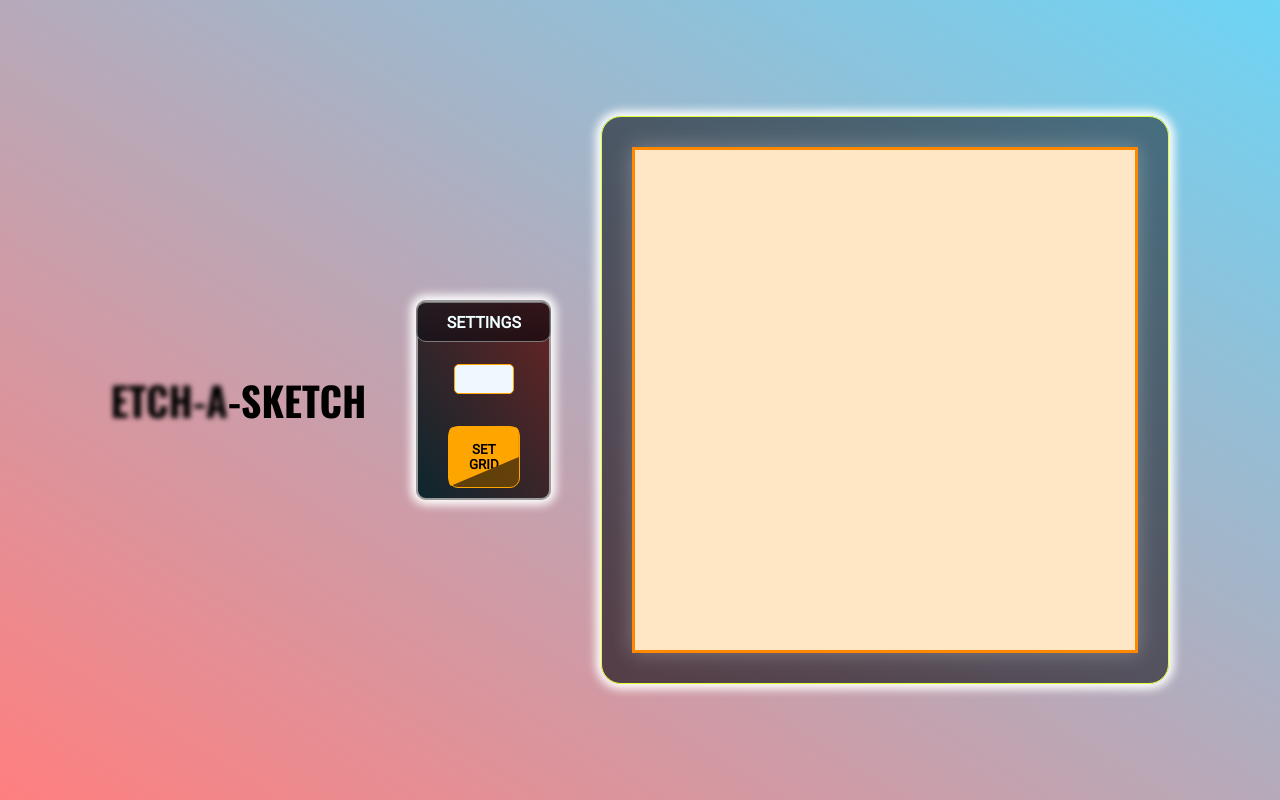
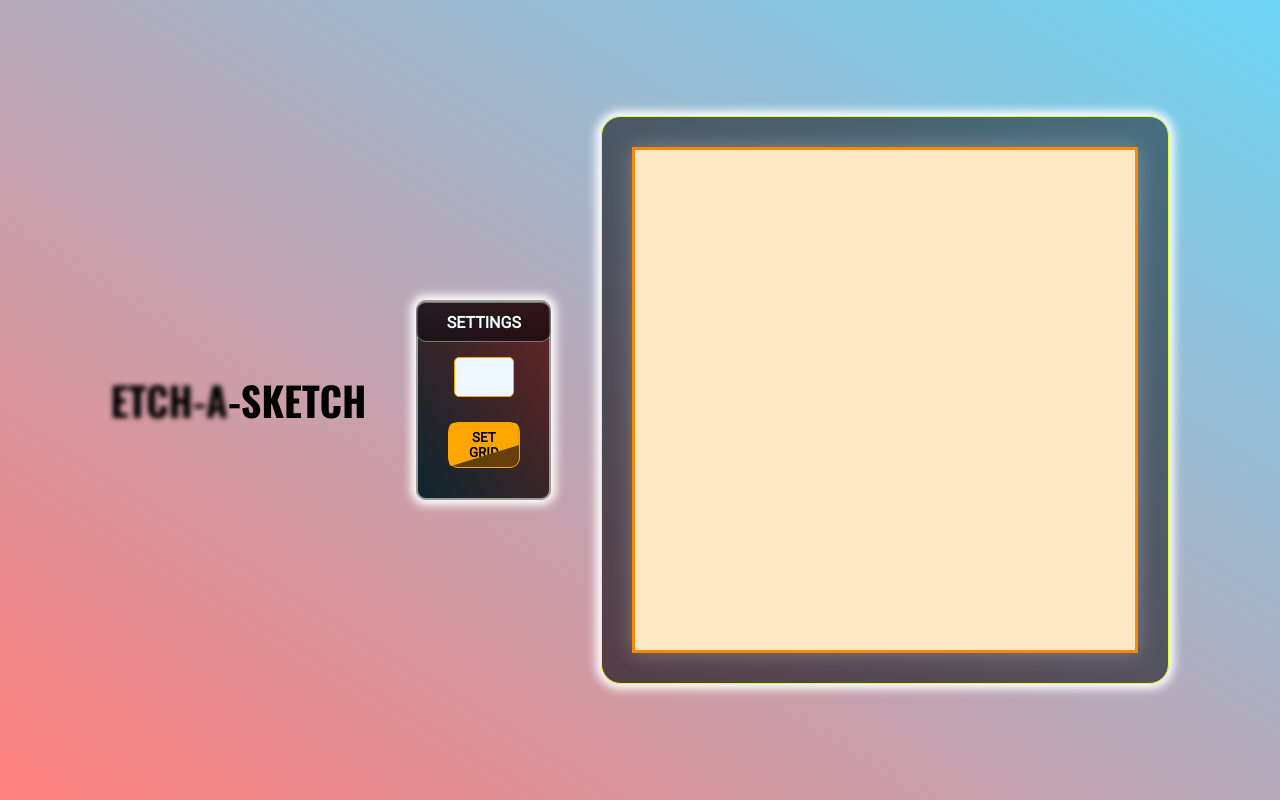
Before and after one commit to KelCapiten/etch-a-sketch, a plain HTML site: page index.html in a window 1280 px wide. Drawn offline with nearby package versions, Linux system fonts and the light colour scheme.

Commit message:
ADJUST SETTINGS MARGIN AND PADDING

```diff
--- a/stylesheet.css
+++ b/stylesheet.css
@@ -60,9 +60,8 @@
 .settings {
     display: flex;
     flex-direction: column;
-    justify-content: space-between;
+    justify-content: flex-start;
     align-items: center;
-    gap: 20px;
     background: linear-gradient(to left bottom, rgb(104, 36, 36), rgb(12, 38, 46));
     height: 200px;
     width: 135px;
@@ -89,12 +88,12 @@
     border: solid 1px orange;
     border-radius: 10px;
     background-color: rgba(116, 73, 0, 0.76);
-    margin: 10px 0;
+    margin: 10px;
 }
 
 button {
     width: 70px;
-    padding: 15px;
+    padding: 7px;
     background-color: orange;
     border: none;
     border-radius: 5px;
@@ -111,9 +110,10 @@ input {
     background-color: aliceblue;
     color: black;
     width: 60px;
-    height: 30px;
+    height: 40px;
     border-radius: 5px;
     border: orange solid 1px;
     font-weight: bolder;
     text-align: center;
+    margin: 15px;
 }
```
